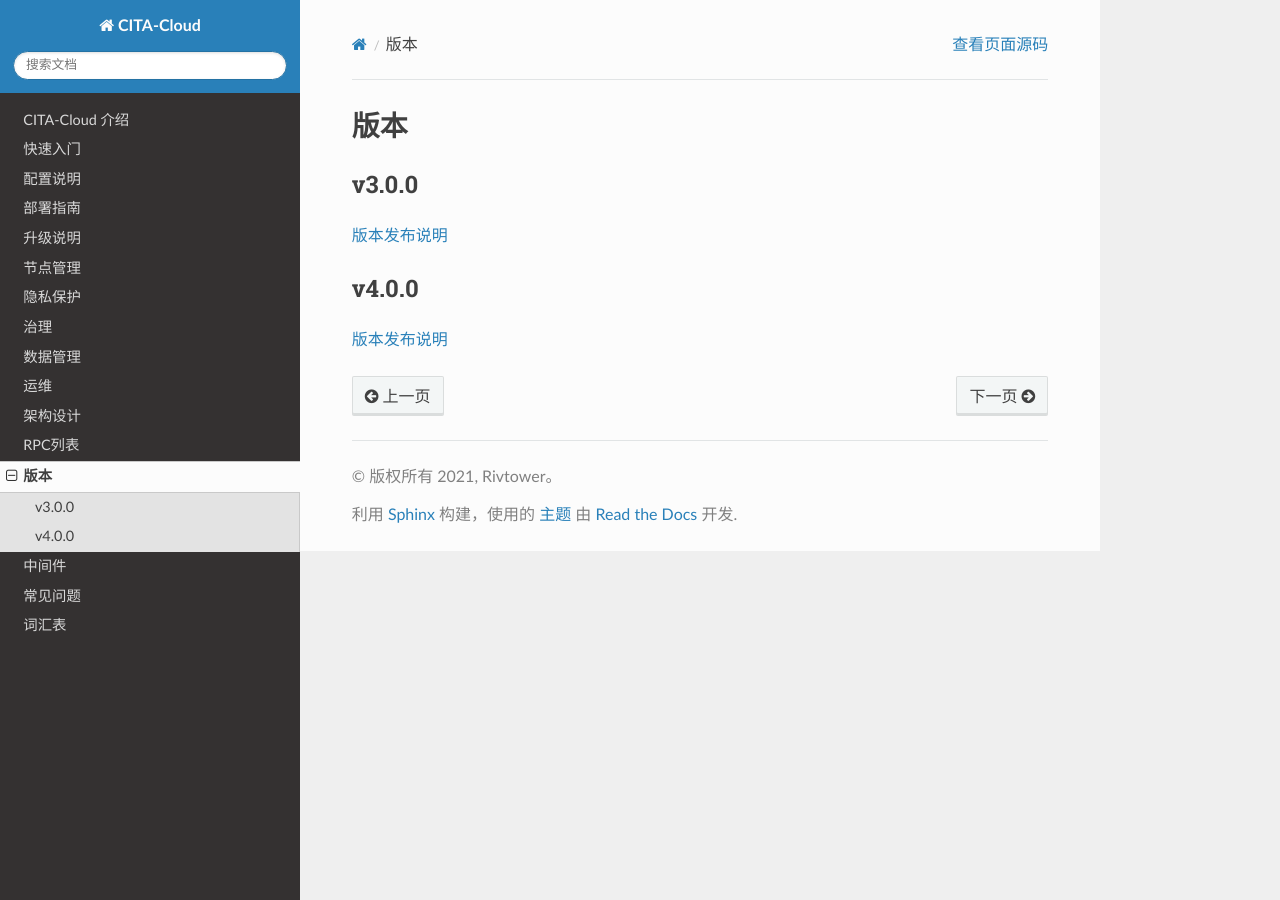
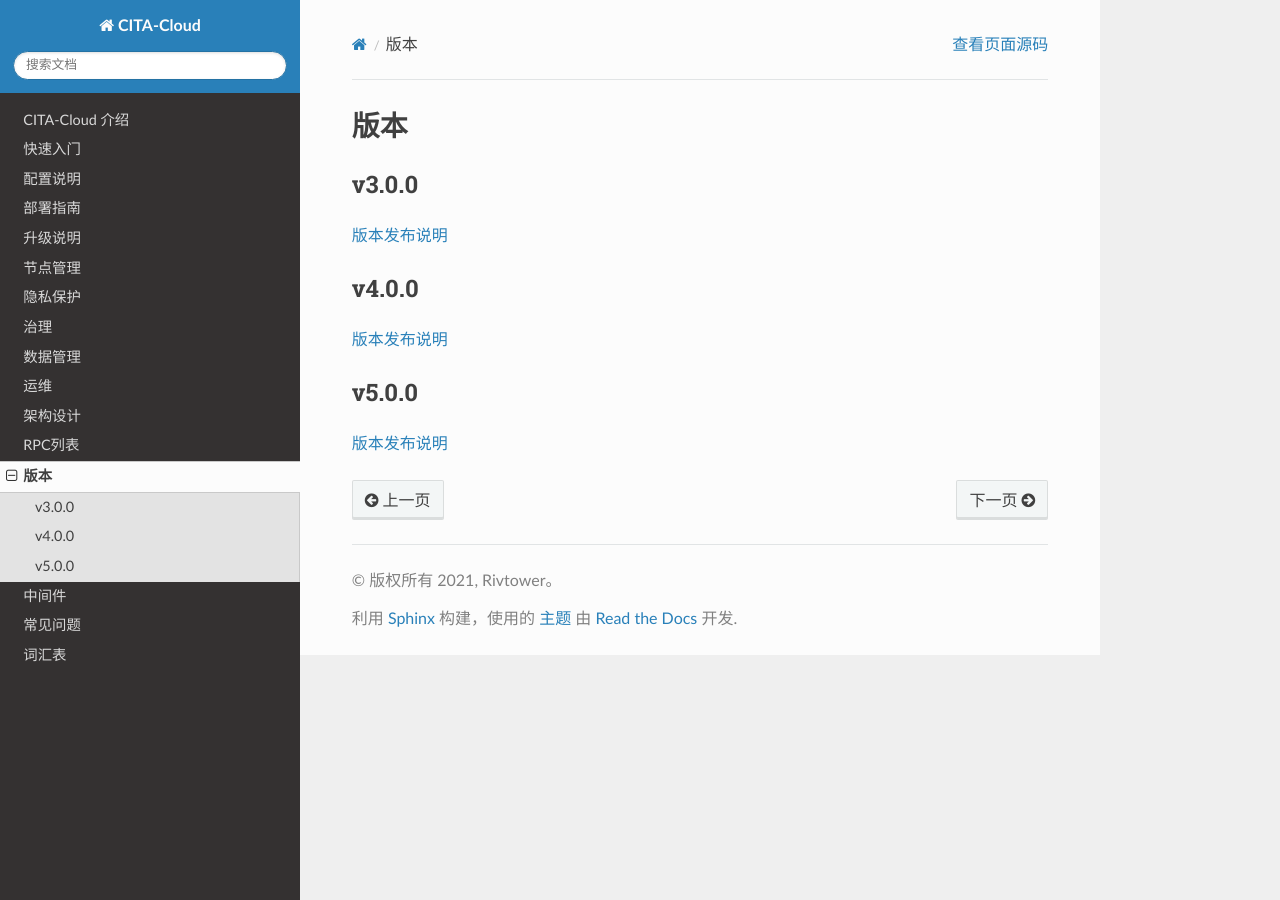
Before and after one commit to cita-cloud/docs, a Sphinx documentation site: the page built from source/release.md, in a window 1280 px wide. Built offline with Sphinx 7.4.7 and the Read the Docs theme 2.0.0, drawn with Linux system fonts in a browser that asks for light colours.

Commit message:
add release v5.0.0

```diff
--- a/source/release.md
+++ b/source/release.md
@@ -3,3 +3,5 @@
 [版本发布说明](https://github.com/cita-cloud/runner_k8s/releases/tag/v3.0.0)
 ### v4.0.0
 [版本发布说明](https://github.com/cita-cloud/runner_k8s/releases/tag/v4.0.0)
+### v5.0.0
+[版本发布说明](https://github.com/cita-cloud/runner_k8s/releases/tag/v5.0.0)
```
